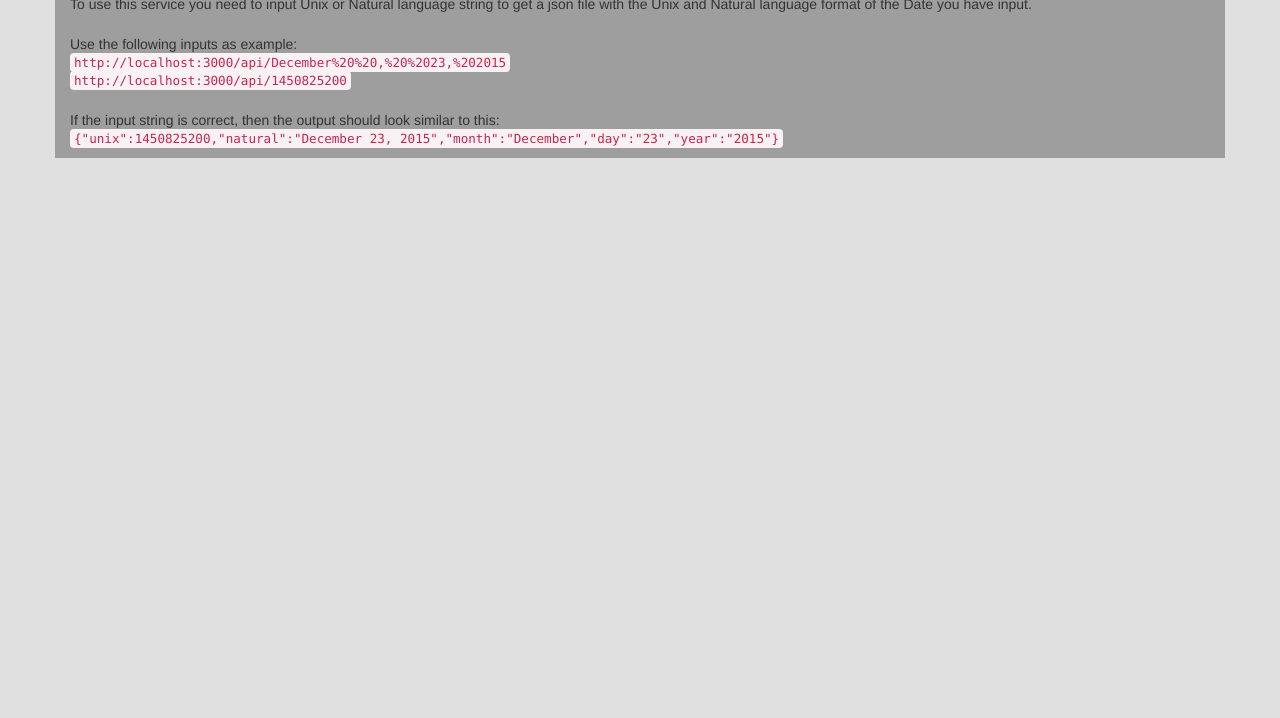
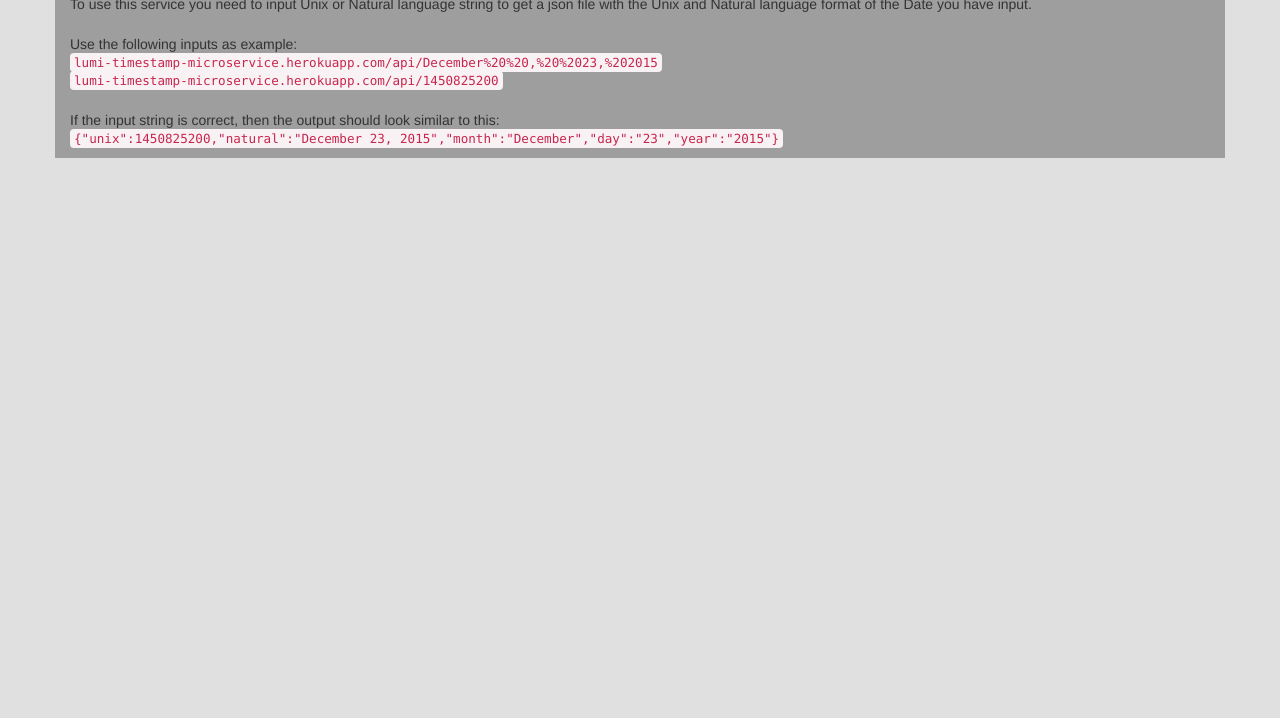
Before and after one commit to AlexArcanum/timestamp-microservice, a website: page public/index.html in a window 1280 px wide. Shown: the part 82-800 px from the top of the page. Drawn offline with nearby package versions, Linux system fonts and the light colour scheme.

Commit message:
html updated

```diff
--- a/public/index.html
+++ b/public/index.html
@@ -11,8 +11,8 @@
     To use this service you need to input Unix or Natural language string to get a json file with the Unix and Natural language format of the Date you have input.<br>
     <br>
     Use the following inputs as example:<br>
-    <code>http://localhost:3000/api/December%20%20,%20%2023,%202015</code><br>
-    <code>http://localhost:3000/api/1450825200</code><br>
+    <code>lumi-timestamp-microservice.herokuapp.com/api/December%20%20,%20%2023,%202015</code><br>
+    <code>lumi-timestamp-microservice.herokuapp.com/api/1450825200</code><br>
     <br>
     If the input string is correct, then the output should look similar to this:<br>
     <code>{"unix":1450825200,"natural":"December 23, 2015","month":"December","day":"23","year":"2015"}</code><br>
```
